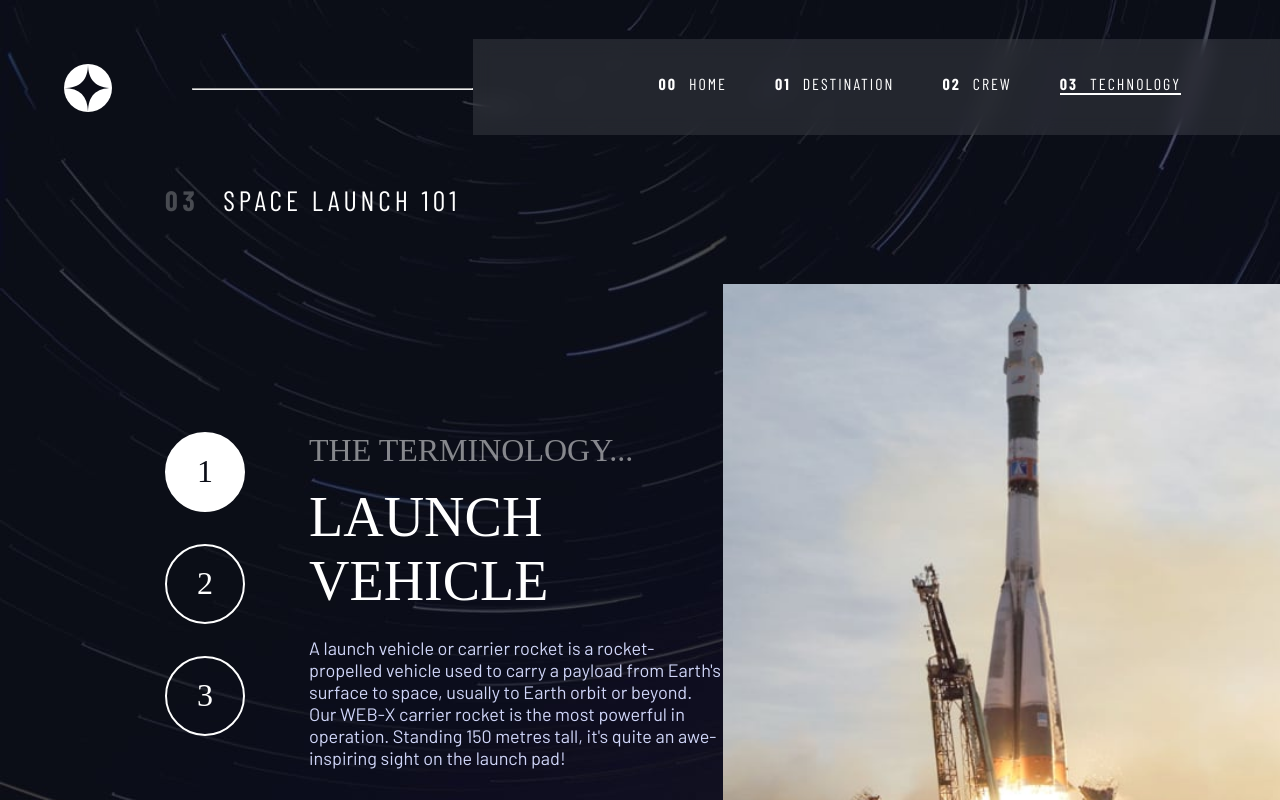
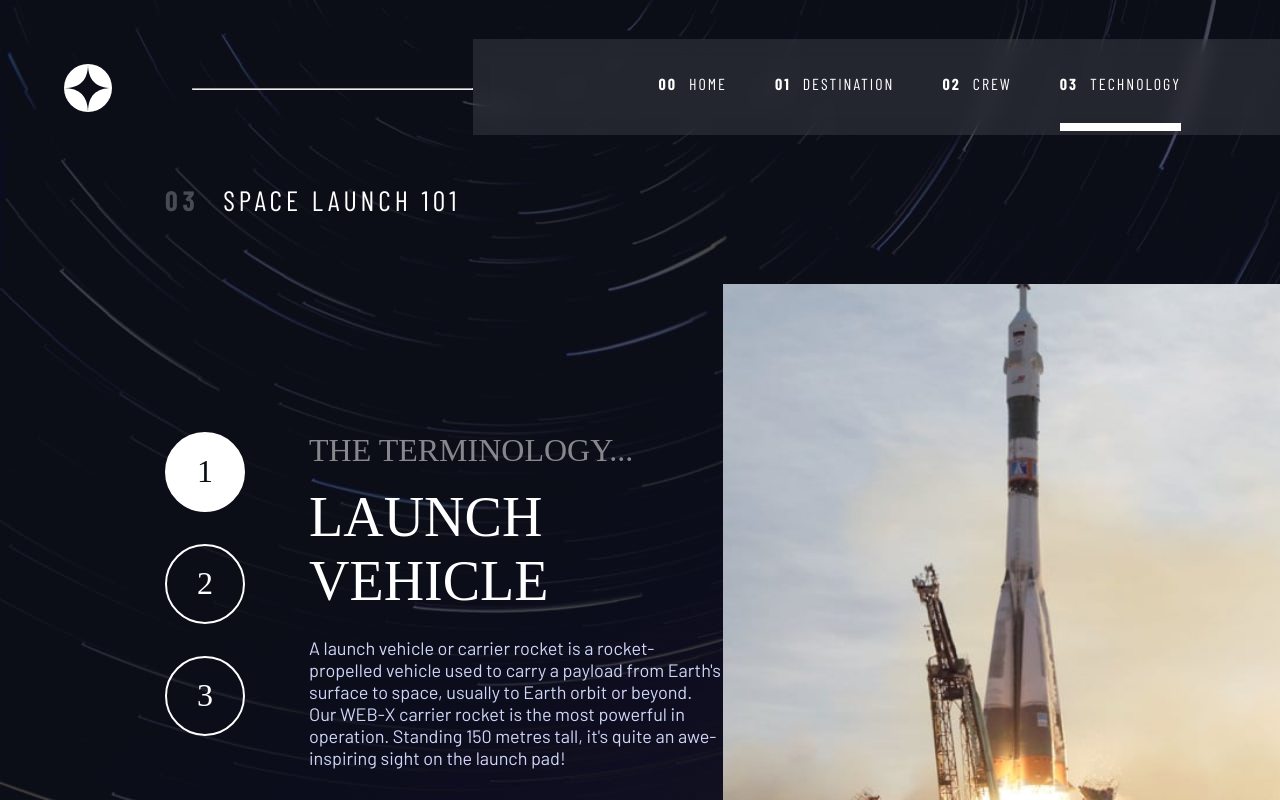
Before and after one commit to Beela303/space-tourism, a Vue app: page /technology in a window 1280 px wide. Shown: the top 800 px of the page. Built offline with nearby package versions, Linux system fonts and the light colour scheme; a web font is replaced by a local one.

Commit message:
nav page state

```diff
--- a/src/components/Nav.vue
+++ b/src/components/Nav.vue
@@ -81,7 +81,8 @@ export default {
 @import '../assets/variables-mixins.scss';
 
 .active-page {
-    border-bottom: 2px solid $WHITE;
+    padding-bottom: 30px;
+    border-bottom: 8px solid $WHITE;
 }
 
 #nav {
@@ -139,7 +140,7 @@ export default {
                 }
 
                 &:hover {
-                    border-bottom: 2px solid $WHITE;
+                    border-bottom: 8px solid $WHITE;
                 }
 
                 a {
--- a/src/views/TechnologyView.vue
+++ b/src/views/TechnologyView.vue
@@ -218,6 +218,9 @@ body {
 
         #transportation {
             #buttons {
+                width: 100%;
+                justify-content: center;
+
                 button {
                     width: 40px;
                     height: 40px;
@@ -230,7 +233,7 @@ body {
             }
 
             #image {
-                margin: 64px 32px 0 0;
+                margin: 64px 32px 0 0; //64px
 
                 img {
                     height: 258px;
```
